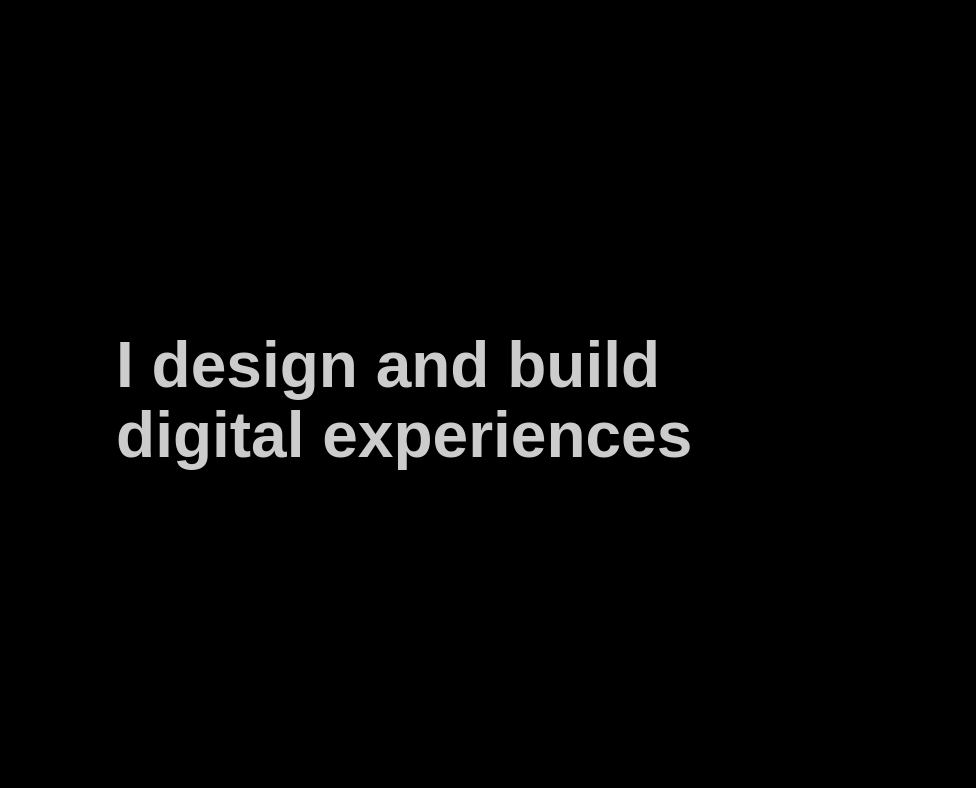
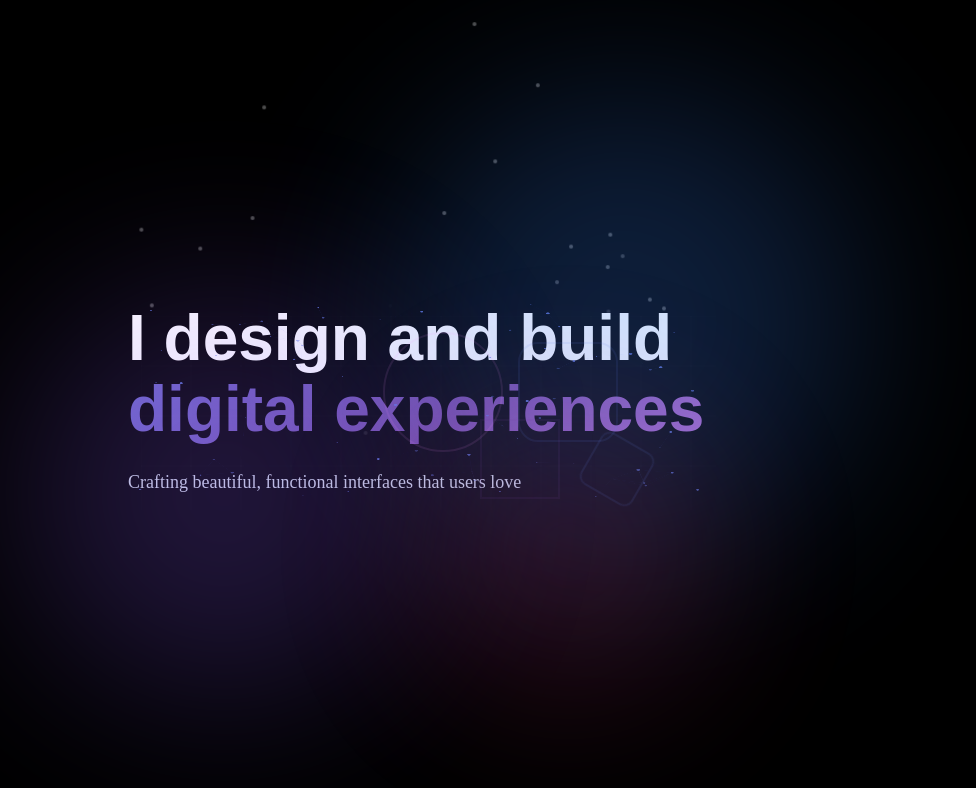
Before and after one commit to LeonardoPigatti/personal-portfolio, a Vue app: page / in a window 1280 px wide. Shown: the top 788 px of the page, without its empty margins (0-976 px from the left). Built offline with nearby package versions, Linux system fonts and the light colour scheme.

Commit message:
Personaliza a pagina principal 2

```diff
--- a/package.json
+++ b/package.json
@@ -9,6 +9,7 @@
     "preview": "vite preview"
   },
   "dependencies": {
+    "@lottiefiles/dotlottie-vue": "^0.10.13",
     "vue": "^3.5.27"
   },
   "devDependencies": {
--- a/src/components/sections/WelcomePage.vue
+++ b/src/components/sections/WelcomePage.vue
@@ -3,16 +3,43 @@
     <div class="content">
       <h1 :class="{ show: isVisible }">
         I design and build<br />
-        digital experiences
+        <span class="gradient-text">digital experiences</span>
       </h1>
+      <p :class="{ show: isVisible }">
+        Crafting beautiful, functional interfaces that users love
+      </p>
+
+      <!-- Canvas para partículas conectadas -->
+      <canvas ref="canvasRef" class="particle-canvas"></canvas>
+
+      <!-- Partículas flutuantes no fundo -->
+      <div class="particles">
+        <span v-for="i in 20" :key="i" class="particle" :style="getParticleStyle(i)"></span>
+      </div>
+
+      <!-- Efeito de grade no fundo -->
+      <div class="grid-bg"></div>
+
+      <!-- Círculos decorativos -->
+      <div class="decorative-circles">
+        <div class="circle circle-1"></div>
+        <div class="circle circle-2"></div>
+        <div class="circle circle-3"></div>
+      </div>
+
+      <!-- Formas geométricas flutuantes -->
+      <div class="floating-shapes">
+        <div class="shape shape-1"></div>
+        <div class="shape shape-2"></div>
+        <div class="shape shape-3"></div>
+        <div class="shape shape-4"></div>
+      </div>
     </div>
   </section>
 </template>
 
-
-
 <script setup>
-import { ref, watch, onMounted } from 'vue'
+import { ref, watch, onMounted, onUnmounted } from 'vue'
 
 const props = defineProps({
   active: {
@@ -22,6 +49,108 @@ const props = defineProps({
 })
 
 const isVisible = ref(false)
+const canvasRef = ref(null)
+let animationId = null
+let particles = []
+
+class Particle {
+  constructor(canvas) {
+    this.canvas = canvas
+    this.x = Math.random() * canvas.width
+    this.y = Math.random() * canvas.height
+    this.size = Math.random() * 3 + 1
+    this.speedX = Math.random() * 0.5 - 0.25
+    this.speedY = Math.random() * 0.5 - 0.25
+    this.opacity = Math.random() * 0.5 + 0.3
+  }
+
+  update() {
+    this.x += this.speedX
+    this.y += this.speedY
+
+    if (this.x > this.canvas.width) this.x = 0
+    if (this.x < 0) this.x = this.canvas.width
+    if (this.y > this.canvas.height) this.y = 0
+    if (this.y < 0) this.y = this.canvas.height
+  }
+
+  draw(ctx) {
+    ctx.fillStyle = `rgba(102, 126, 234, ${this.opacity})`
+    ctx.beginPath()
+    ctx.arc(this.x, this.y, this.size, 0, Math.PI * 2)
+    ctx.fill()
+  }
+}
+
+const initCanvas = () => {
+  const canvas = canvasRef.value
+  if (!canvas) return
+
+  const ctx = canvas.getContext('2d')
+  canvas.width = window.innerWidth
+  canvas.height = window.innerHeight
+
+  // Criar partículas
+  particles = []
+  const particleCount = Math.min(80, Math.floor((canvas.width * canvas.height) / 15000))
+
+  for (let i = 0; i < particleCount; i++) {
+    particles.push(new Particle(canvas))
+  }
+
+  const animate = () => {
+    ctx.clearRect(0, 0, canvas.width, canvas.height)
+
+    // Atualizar e desenhar partículas
+    particles.forEach(particle => {
+      particle.update()
+      particle.draw(ctx)
+    })
+
+    // Conectar partículas próximas
+    particles.forEach((particleA, indexA) => {
+      particles.slice(indexA + 1).forEach(particleB => {
+        const dx = particleA.x - particleB.x
+        const dy = particleA.y - particleB.y
+        const distance = Math.sqrt(dx * dx + dy * dy)
+
+        if (distance < 120) {
+          ctx.strokeStyle = `rgba(102, 126, 234, ${0.15 * (1 - distance / 120)})`
+          ctx.lineWidth = 1
+          ctx.beginPath()
+          ctx.moveTo(particleA.x, particleA.y)
+          ctx.lineTo(particleB.x, particleB.y)
+          ctx.stroke()
+        }
+      })
+    })
+
+    animationId = requestAnimationFrame(animate)
+  }
+
+  animate()
+}
+
+const handleResize = () => {
+  if (canvasRef.value) {
+    canvasRef.value.width = window.innerWidth
+    canvasRef.value.height = window.innerHeight
+  }
+}
+
+const getParticleStyle = (index) => {
+  const randomX = Math.random() * 100
+  const randomY = Math.random() * 100
+  const randomDelay = Math.random() * 5
+  const randomDuration = 10 + Math.random() * 10
+
+  return {
+    left: `${randomX}%`,
+    top: `${randomY}%`,
+    animationDelay: `${randomDelay}s`,
+    animationDuration: `${randomDuration}s`
+  }
+}
 
 watch(
   () => props.active,
@@ -42,9 +171,17 @@ onMounted(() => {
       isVisible.value = true
     })
   }
+
+  initCanvas()
+  window.addEventListener('resize', handleResize)
 })
 
-
+onUnmounted(() => {
+  if (animationId) {
+    cancelAnimationFrame(animationId)
+  }
+  window.removeEventListener('resize', handleResize)
+})
 </script>
 
 <style scoped>
@@ -54,43 +191,264 @@ onMounted(() => {
   align-items: center;
   justify-content: flex-start;
   padding: 0 10vw;
+  position: relative;
+  overflow: hidden;
 }
 
 .content {
-  max-width: 600px;
+  position: relative;
+  z-index: 2;
 }
 
+/* Canvas para partículas conectadas */
+.particle-canvas {
+  position: absolute;
+  top: 0;
+  left: 0;
+  width: 100%;
+  height: 100%;
+  z-index: 1;
+}
+
+/* Grade de fundo animada */
+.grid-bg {
+  position: absolute;
+  inset: 0;
+  background-image:
+    linear-gradient(rgba(255, 255, 255, 0.03) 1px, transparent 1px),
+    linear-gradient(90deg, rgba(255, 255, 255, 0.03) 1px, transparent 1px);
+  background-size: 50px 50px;
+  animation: gridMove 20s linear infinite;
+  opacity: 0.5;
+}
+
+@keyframes gridMove {
+  0% {
+    transform: translate(0, 0);
+  }
+  100% {
+    transform: translate(50px, 50px);
+  }
+}
+
+/* Partículas flutuantes */
+.particles {
+  position: absolute;
+  inset: 0;
+  pointer-events: none;
+}
+
+.particle {
+  position: absolute;
+  width: 4px;
+  height: 4px;
+  background: rgba(255, 255, 255, 0.3);
+  border-radius: 50%;
+  animation: float linear infinite;
+}
+
+@keyframes float {
+  0%, 100% {
+    transform: translateY(0) translateX(0);
+    opacity: 0;
+  }
+  10% {
+    opacity: 1;
+  }
+  90% {
+    opacity: 1;
+  }
+  100% {
+    transform: translateY(-100vh) translateX(50px);
+    opacity: 0;
+  }
+}
+
+/* Formas geométricas flutuantes */
+.floating-shapes {
+  position: absolute;
+  inset: 0;
+  pointer-events: none;
+  z-index: 1;
+}
+
+.shape {
+  position: absolute;
+  opacity: 0.1;
+  animation: floatShape 20s ease-in-out infinite;
+}
+
+.shape-1 {
+  width: 100px;
+  height: 100px;
+  border: 2px solid #667eea;
+  border-radius: 20px;
+  top: 20%;
+  right: 15%;
+  animation-delay: 0s;
+  transform: rotate(45deg);
+}
+
+.shape-2 {
+  width: 80px;
+  height: 80px;
+  border: 2px solid #764ba2;
+  top: 60%;
+  right: 25%;
+  animation-delay: 3s;
+}
+
+.shape-3 {
+  width: 120px;
+  height: 120px;
+  border: 2px solid #f093fb;
+  border-radius: 50%;
+  top: 15%;
+  right: 35%;
+  animation-delay: 6s;
+}
+
+.shape-4 {
+  width: 60px;
+  height: 60px;
+  border: 2px solid #667eea;
+  border-radius: 10px;
+  top: 70%;
+  right: 10%;
+  animation-delay: 9s;
+  transform: rotate(30deg);
+}
+
+@keyframes floatShape {
+  0%, 100% {
+    transform: translateY(0) translateX(0) rotate(0deg);
+  }
+  25% {
+    transform: translateY(-30px) translateX(20px) rotate(90deg);
+  }
+  50% {
+    transform: translateY(-60px) translateX(0) rotate(180deg);
+  }
+  75% {
+    transform: translateY(-30px) translateX(-20px) rotate(270deg);
+  }
+}
+
+/* Círculos decorativos com blur */
+.decorative-circles {
+  position: absolute;
+  inset: 0;
+  pointer-events: none;
+  z-index: 1;
+}
+
+.circle {
+  position: absolute;
+  border-radius: 50%;
+  filter: blur(80px);
+  opacity: 0.15;
+  animation: pulse 8s ease-in-out infinite;
+}
+
+.circle-1 {
+  width: 400px;
+  height: 400px;
+  background: #3b82f6;
+  top: -200px;
+  right: -100px;
+  animation-delay: 0s;
+}
+
+.circle-2 {
+  width: 350px;
+  height: 350px;
+  background: #8b5cf6;
+  bottom: -150px;
+  left: -100px;
+  animation-delay: 2s;
+}
+
+.circle-3 {
+  width: 300px;
+  height: 300px;
+  background: #ec4899;
+  top: 50%;
+  left: 50%;
+  transform: translate(-50%, -50%);
+  animation-delay: 4s;
+}
+
+@keyframes pulse {
+  0%, 100% {
+    transform: scale(1) translate(0, 0);
+    opacity: 0.15;
+  }
+  50% {
+    transform: scale(1.2) translate(20px, 20px);
+    opacity: 0.25;
+  }
+}
+
+/* Título com efeito gradiente */
 h1 {
   font-size: clamp(48px, 6vw, 72px);
   line-height: 1.1;
   color: white;
   font-family: sans-serif;
   font-weight: 600;
-
   opacity: 0;
   transform: translateX(-60px);
-  transition: transform 10s ease, opacity 10s ease;
+  transition: transform 1s ease, opacity 1s ease;
 }
 
-.show {
+h1.show {
   opacity: 1;
   transform: translateX(0);
 }
 
+.gradient-text {
+  background: linear-gradient(135deg, #667eea 0%, #764ba2 50%, #f093fb 100%);
+  background-size: 200% 200%;
+  -webkit-background-clip: text;
+  background-clip: text;
+  -webkit-text-fill-color: transparent;
+  animation: gradientShift 3s ease infinite;
+}
+
+@keyframes gradientShift {
+  0%, 100% {
+    background-position: 0% 50%;
+  }
+  50% {
+    background-position: 100% 50%;
+  }
+}
+
+/* Parágrafo */
 p {
   margin-top: 24px;
   font-size: 18px;
   line-height: 1.6;
   color: #cbd5e1;
-
   opacity: 0;
   transform: translateY(20px);
   transition: all 0.8s ease;
-  transition-delay: 0.15s;
+  transition-delay: 0.3s;
+}
+
+p.show {
+  opacity: 1;
+  transform: translateY(0);
 }
 
 .s1 {
   background: #000000;
 }
 
+/* Responsivo */
+@media (max-width: 768px) {
+  .floating-shapes {
+    display: none;
+  }
+}
 </style>
```
Also changed, not shown: 1 other file (tests, documents, lock files or other folders).
